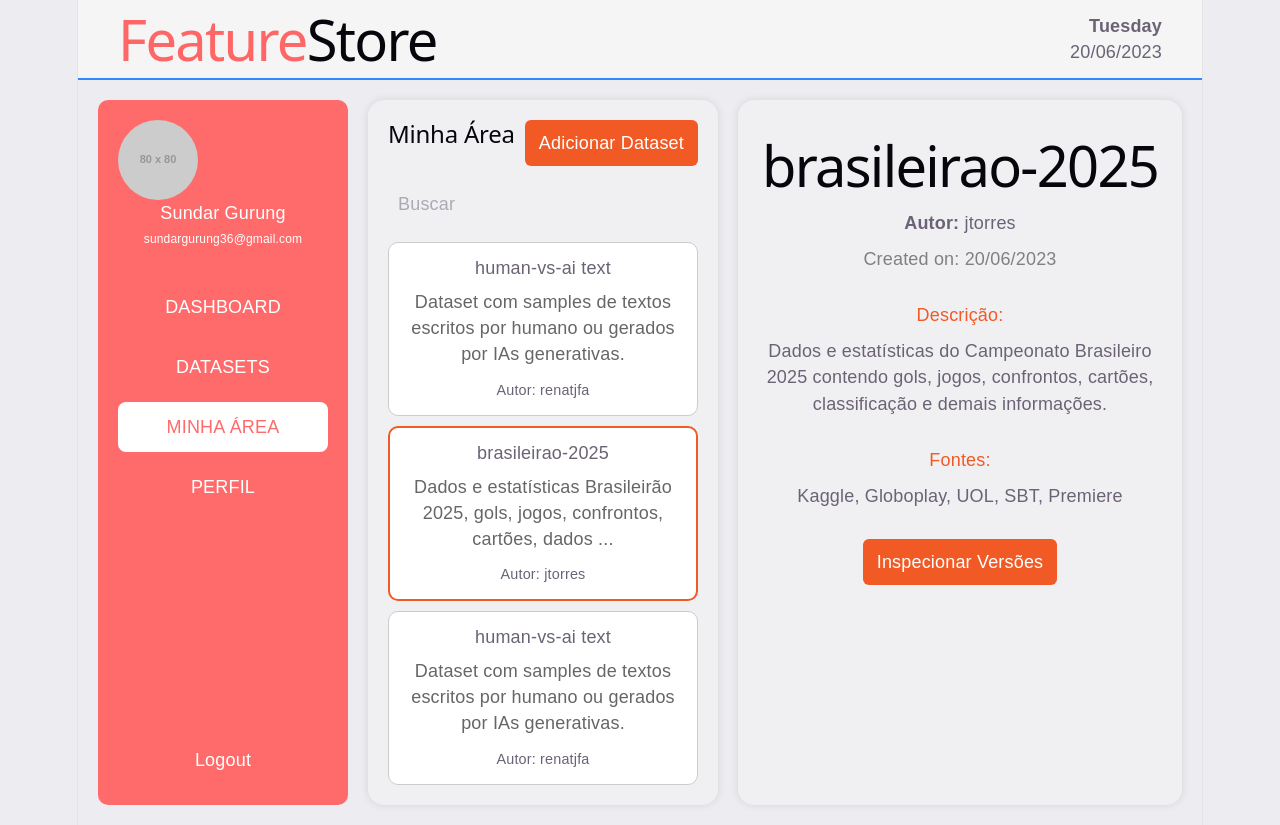
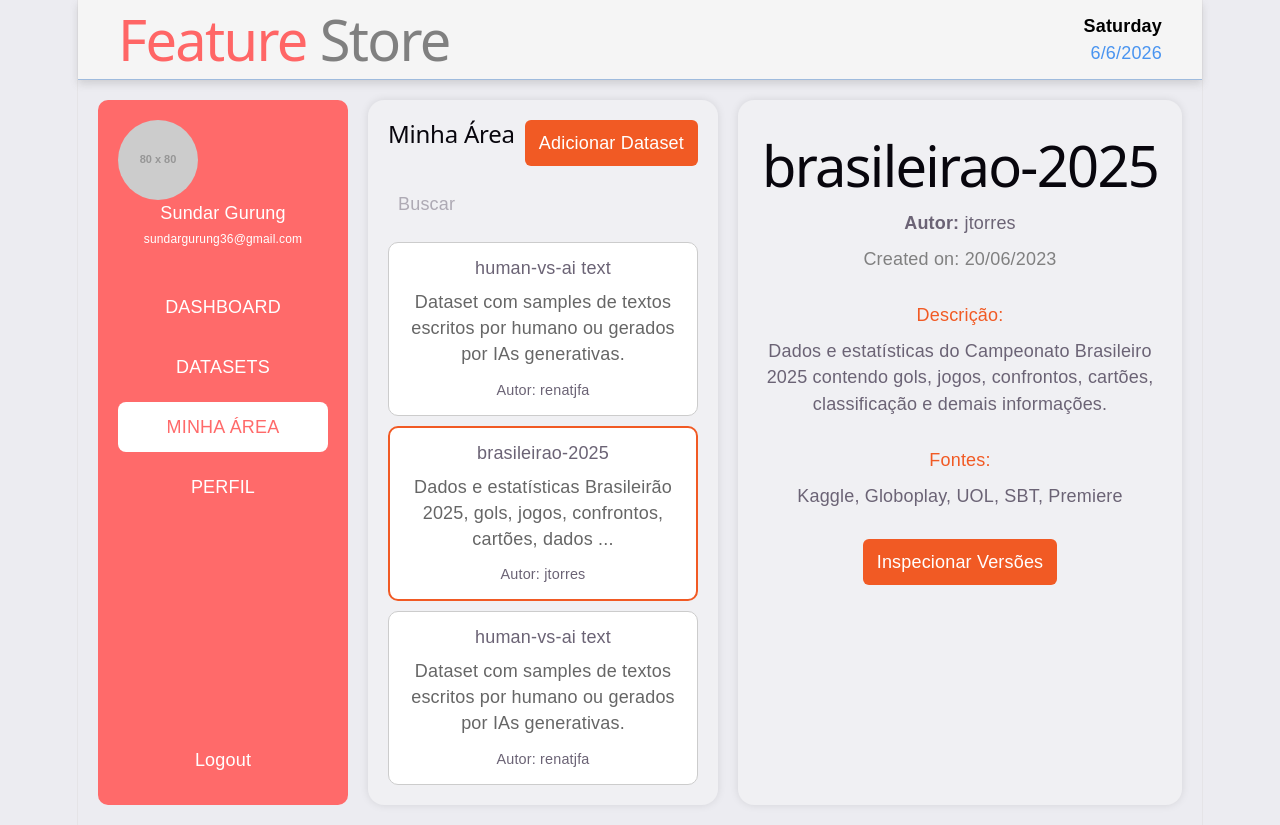
Before and after one commit to renanjfa/trabalho_bd1, a React app in the folder featurestore/frontend/: page /datasets in a window 1280 px wide. Built offline with nearby package versions, Linux system fonts and the light colour scheme; the HTML template or start-up script is replaced by a standard one.

Commit message:
Header Component

```diff
--- a/featurestore/frontend/src/components/Header.css
+++ b/featurestore/frontend/src/components/Header.css
@@ -0,0 +1,40 @@
+* {
+  margin: 0;
+  padding: 0;
+  box-sizing: border-box;
+}
+
+.header {
+  height: 80px;
+  background: #f5f5f5;
+  border-bottom: 1px solid #9fbbdd;
+  display: flex;
+  justify-content: space-between;
+  align-items: center;
+  padding: 0 40px;
+  box-shadow: 0px 4px 8px rgba(93, 93, 93, 0.2);
+}
+
+.feature {
+  color: #ff6666;
+  margin:0;
+}
+
+.store {
+    color:grey;
+}
+
+.dateBlock {
+  color: rgb(84, 142, 142);
+  display: flex;
+  flex-direction: column;
+  align-items: flex-end;
+}
+
+.weekDay {
+    color:black;
+}
+
+.todayDate {
+    color:#036deeb5;
+}
--- a/featurestore/frontend/src/components/Header.jsx
+++ b/featurestore/frontend/src/components/Header.jsx
@@ -0,0 +1,24 @@
+import React from "react";
+import "./Header.css";
+
+export default function Header() {
+
+    const today = new Date();
+    const weekDay = today.toLocaleDateString('default', { weekday: 'long' });
+    const currentDate = today.toLocaleDateString();
+
+    return(
+
+        <header className="header" >
+            <h1>
+                <span className="feature"> Feature</span> <span className="store">Store</span>
+            </h1>
+
+            <div className="dateBlock">
+                <strong className="weekDay"> {weekDay} </strong>
+                <span className="todayDate"> {currentDate} </span>
+            </div>
+        </header>
+    )
+
+}
--- a/featurestore/frontend/src/screens/MinhaArea.jsx
+++ b/featurestore/frontend/src/screens/MinhaArea.jsx
@@ -1,5 +1,7 @@
 import React from "react";
 import "./MinhaArea.css";
+
+import Header from "../components/Header";
 
 export default function MinhaArea() {
   const datasets = [
@@ -30,17 +32,7 @@ export default function MinhaArea() {
   return (
     <div className="container">
 
-      {/* Header */}
-      <header className="header">
-        <h1>
-          <span className="feature">Feature</span>Store
-        </h1>
-
-        <div className="date">
-          <strong>Tuesday</strong>
-          <span>20/06/2023</span>
-        </div>
-      </header>
+      <Header/>
 
       <div className="content">
 
```
Also changed, not shown: 2 other files (tests, documents, lock files or other folders).
